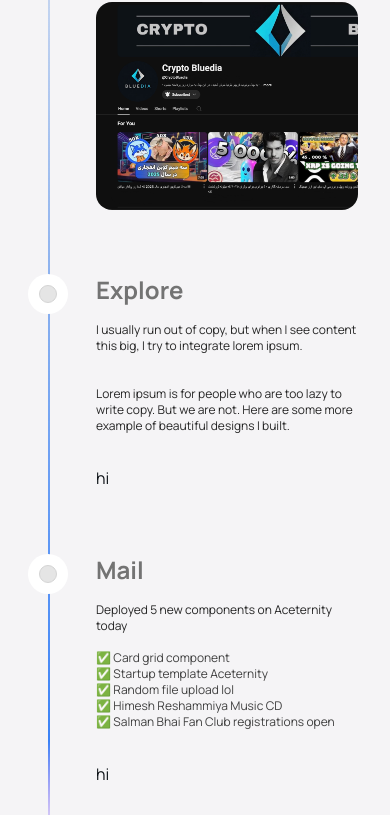
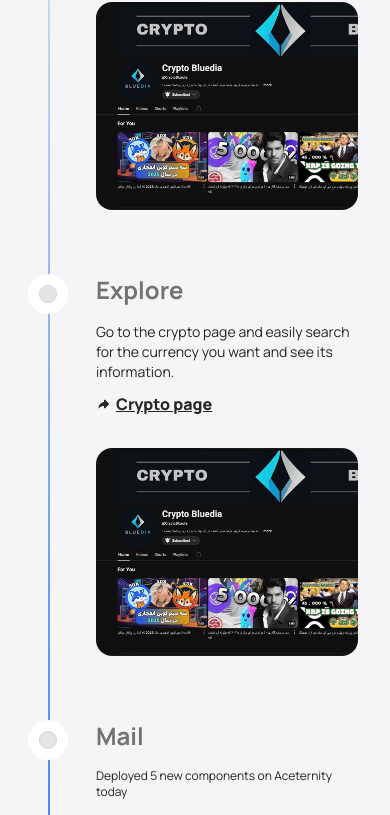
Before and after one commit to MahdiarRez/CryptoBluedia, a Next.js app: page / in a window 390 px wide. Shown: the part 2726-3541 px from the top of the page. Built offline with nearby package versions, Linux system fonts and the light colour scheme; what tailwindcss-animated would draw is missing.

Commit message:
fix - timeline fixed.

```diff
--- a/app/components/aceternityUi/timelineAcet.tsx
+++ b/app/components/aceternityUi/timelineAcet.tsx
@@ -34,11 +34,11 @@ export const Timeline = ({ data }: { data: TimelineEntry[] }) => {
     >
       <div className="max-w-7xl md:px-8 lg:px-10 flex flex-col justify-center items-center">
         <h2 className="text-[1.7rem] leading-8 sm:text-4xl text-center font-bold tracking-tight mb-4 flex flex-row-reverse items-center justify-center">
-          How to use our web app ?
+          How to use our services ?
         </h2>
         <p className="text-neutral-700 dark:text-neutral-300 text-center text-base md:text-lg max-w-[332px] sm:max-w-xl font-medium">
           Here we will help you learn how to use the Blue
-          <span className={'text-LightBlue'}>dia</span> web app.
+          <span className={'text-LightBlue'}>dia</span> services.
         </p>
       </div>
 
--- a/app/components/timeline.tsx
+++ b/app/components/timeline.tsx
@@ -4,6 +4,7 @@ import Link from 'next/link';
 import { FaExternalLinkAlt } from 'react-icons/fa';
 import Image from 'next/image';
 import pic from '../../public/youtubePic.jpeg';
+import { TiArrowForward } from 'react-icons/ti';
 
 export function TimelineDemo() {
   const data = [
@@ -57,15 +58,45 @@ export function TimelineDemo() {
       title: 'Explore',
       content: (
         <div>
-          <p className="text-neutral-800 dark:text-neutral-200 text-xs md:text-sm font-normal mb-8">
-            I usually run out of copy, but when I see content this big, I try to
-            integrate lorem ipsum.
-          </p>
-          <p className="text-neutral-800 dark:text-neutral-200 text-xs md:text-sm font-normal mb-8">
-            Lorem ipsum is for people who are too lazy to write copy. But we are
-            not. Here are some more example of beautiful designs I built.
-          </p>
-          <div className="grid grid-cols-2 gap-4">hi</div>
+          <div className="text-neutral-800 dark:text-neutral-200 text-sm sm:text-base md:text-lg font-normal mb-8">
+            <p>
+              Go to the crypto page and easily search for the currency you want
+              and see its information.
+            </p>
+            <Link
+              href={'/cryptos'}
+              className={
+                'font-extrabold mt-2.5 group text-base underline flex flex-row max-w-fit items-center gap-1 md:text-lg'
+              }
+            >
+              <TiArrowForward
+                className={
+                  'group-hover:opacity-70 transition-opacity duration-300 font-bold'
+                }
+              />
+              <span
+                className={
+                  'group-hover:opacity-70 transition-opacity duration-300'
+                }
+              >
+                Crypto page
+              </span>
+            </Link>
+          </div>
+          <div className="flex flex-row items-center max-w-[380px] justify-center rounded-2xl overflow-hidden">
+            <Link
+              href={'https://www.youtube.com/@CryptoBluedia/videos'}
+              title={'Bluedia channel'}
+              className={'hover:scale-110 transition-transform duration-300'}
+            >
+              <Image
+                src={pic}
+                alt={'ex'}
+                placeholder={'blur'}
+                className={'w-full md:h-auto h-52 object-cover object-left'}
+              />
+            </Link>
+          </div>
         </div>
       ),
     },
```
